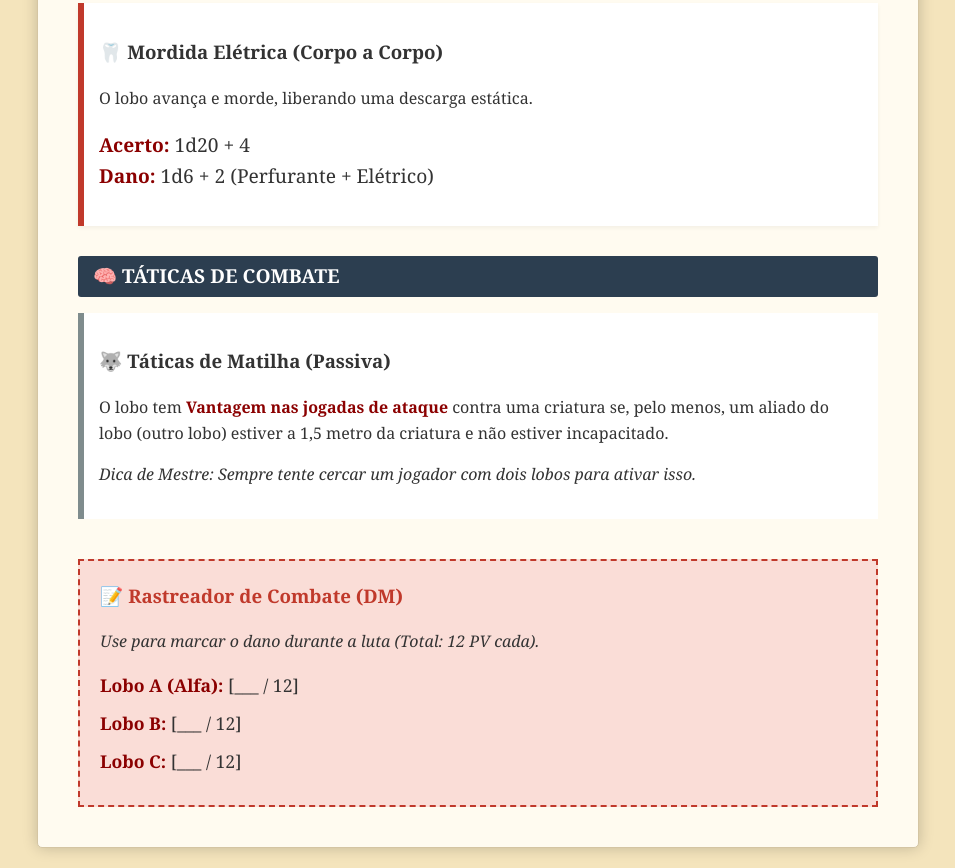
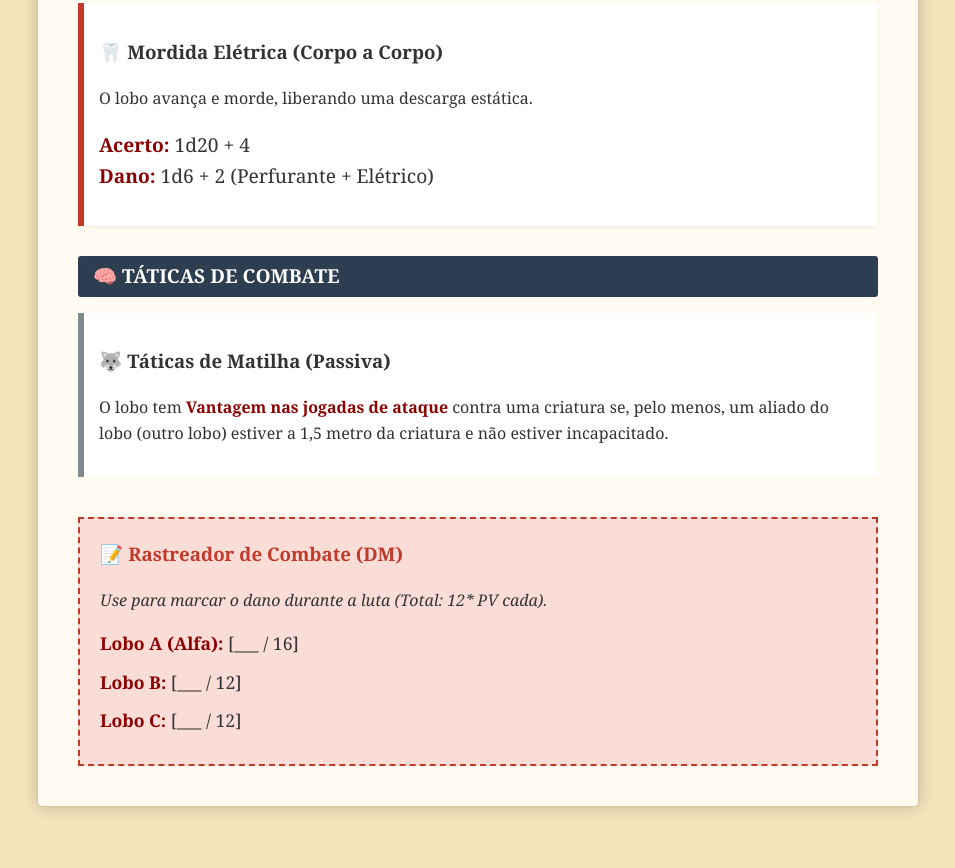
Before and after one commit to Guutiin/Lobos, a plain HTML site: page index.html in a window 1280 px wide. Shown: the part 773-1641 px from the top of the page, without its empty margins (162-1117 px from the left). After the commit the page ends 1600 px from the top, so only its background shows below. Drawn offline with Linux system fonts and the light colour scheme.

Commit message:
Update index.html

```diff
--- a/index.html
+++ b/index.html
@@ -183,15 +183,14 @@
     <div class="ability-card">
         <h3>🐺 Táticas de Matilha (Passiva)</h3>
         <p>O lobo tem <strong>Vantagem nas jogadas de ataque</strong> contra uma criatura se, pelo menos, um aliado do lobo (outro lobo) estiver a 1,5 metro da criatura e não estiver incapacitado.</p>
-        <p><em>Dica de Mestre: Sempre tente cercar um jogador com dois lobos para ativar isso.</em></p>
     </div>
 
     <div class="tracker-box">
         <h3 style="margin-top: 0; color: #c0392b;">📝 Rastreador de Combate (DM)</h3>
-        <p><em>Use para marcar o dano durante a luta (Total: 12 PV cada).</em></p>
+        <p><em>Use para marcar o dano durante a luta (Total: 12* PV cada).</em></p>
 
         <div class="tracker-item">
-            <strong>Lobo A (Alfa):</strong> [___ / 12]
+            <strong>Lobo A (Alfa):</strong> [___ / 16]
         </div>
         <div class="tracker-item">
             <strong>Lobo B:</strong> [___ / 12]
```
